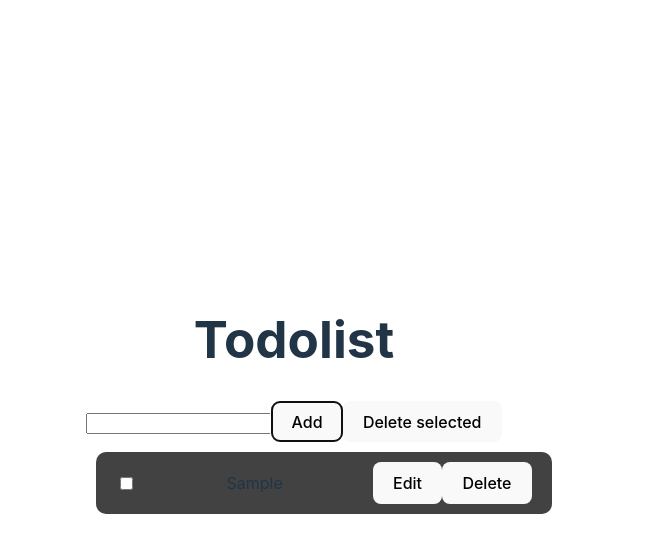
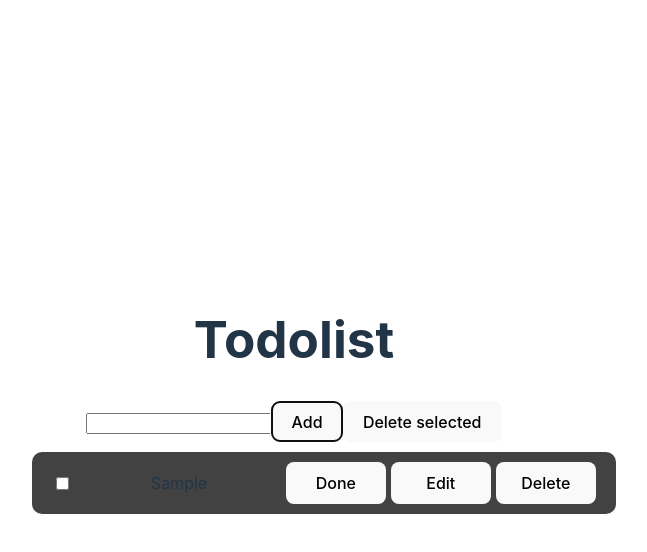
Before and after one commit to vbetsch/tp-vuejs, a Vue app in the folder todolist/: page / in a window 1280 px wide. Both pictures are taken after typing "Sample" into the empty fields and a click on the button "Add". Shown: the top 552 px of the page, without its empty margins (346-993 px from the left). Built offline with nearby package versions, Linux system fonts and the light colour scheme.

Commit message:
:sparkles: Done todos

```diff
--- a/todolist/src/components/TodoItem.vue
+++ b/todolist/src/components/TodoItem.vue
@@ -3,6 +3,7 @@ import {Ref, ref} from "vue";
 
 defineProps<{
     todo: TodoItemType
+    functionToDeleteTodo: (todo: TodoItemType) => void
 }>()
 
 const vFocus = {
@@ -16,7 +17,6 @@ function clickOnSelectTodo(todo: TodoItemType) {
 }
 
 function clickOnEditOrSubmitButton(todo: TodoItemType) {
-    console.log( "(16/02/2024 10:59) @vbetsch [ TodoItem.vue:19 - clickOnEditOrSubmitButton - clickOnEditOrSubmitButton ] editMode.value", editMode.value );
     if (editMode.value) {
         if (!todo.title) return
     }
@@ -37,21 +37,32 @@ function clickOnEditOrSubmitButton(todo: TodoItemType) {
             @keydown.enter="clickOnEditOrSubmitButton(todo)">
         <span v-else class="title-text" @click="clickOnSelectTodo(todo)">{{ todo.title }}</span>
     </div>
-    <button @click="clickOnEditOrSubmitButton(todo)">
-        {{ editMode ? "Submit" : "Edit" }}
-    </button>
+    <div class="buttons">
+        <button class="button" @click="todo.isDone = !todo.isDone">
+            {{ todo.isDone ? "Cancel" : "Done" }}
+        </button>
+        <button class="button" @click="clickOnEditOrSubmitButton(todo)">
+            {{ editMode ? "Submit" : "Edit" }}
+        </button>
+        <button class="button" @click="functionToDeleteTodo(todo)">Delete</button>
+    </div>
 </template>
 
 <style scoped>
 .title {
-    width: 100%;
+    width: 12vw;
+    overflow: hidden;
+    text-overflow: ellipsis;
 }
 
 .title-text {
     user-select: none;
 }
-
-.title-input {
-    width: 12vw;
+.buttons {
+    display: flex;
+    gap: 5px;
+}
+.button {
+    width: 100px;
 }
 </style>
--- a/todolist/src/components/TodoList.vue
+++ b/todolist/src/components/TodoList.vue
@@ -9,10 +9,16 @@ function clickOnAddTodo() {
     if (inputNewValue.value) {
         todos.push({
             title: inputNewValue.value,
-            isSelected: false
+            isSelected: false,
+            isDone: false
         })
         inputNewValue.value = ""
     }
+}
+
+function clickOnDeleteSelectedTodos() {
+    const selectedTodos = todos.filter((todo: TodoItemType) => todo.isSelected)
+    selectedTodos.map((todo: TodoItemType) => clickOnDeleteTodo(todo))
 }
 
 function clickOnDeleteTodo(todo: TodoItemType) {
@@ -22,10 +28,6 @@ function clickOnDeleteTodo(todo: TodoItemType) {
     );
 }
 
-function clickOnDeleteSelectedTodos() {
-    const selectedTodos = todos.filter((todo: TodoItemType) => todo.isSelected)
-    selectedTodos.map((todo: TodoItemType) => clickOnDeleteTodo(todo))
-}
 </script>
 
 <template>
@@ -36,9 +38,8 @@ function clickOnDeleteSelectedTodos() {
     <button @click="clickOnDeleteSelectedTodos">Delete selected</button>
     <div class="todolist">
         <div v-for="todo in todos" :key="todos.indexOf(todo)"
-             :class="'todo' + (todo.isSelected ? ' selected' : '')">
-            <Todo :todo="todo"/>
-            <button @click="clickOnDeleteTodo(todo)">Delete</button>
+             :class="'todo' + (todo.isDone ? ' done' : '') + (todo.isSelected ? ' selected' : '')">
+            <Todo :todo="todo" :function-to-delete-todo="clickOnDeleteTodo"/>
         </div>
     </div>
 </template>
@@ -62,6 +63,10 @@ function clickOnDeleteSelectedTodos() {
     border-radius: 10px;
 }
 
+.todo.done {
+    background-color: #00cc86;
+}
+
 .todo.selected {
     background-color: #646cff;
 }
--- a/todolist/src/types/TodoItemType.ts
+++ b/todolist/src/types/TodoItemType.ts
@@ -1,4 +1,5 @@
 interface TodoItemType {
     title: string,
-    isSelected: boolean
+    isSelected: boolean,
+    isDone: boolean
 }
```
